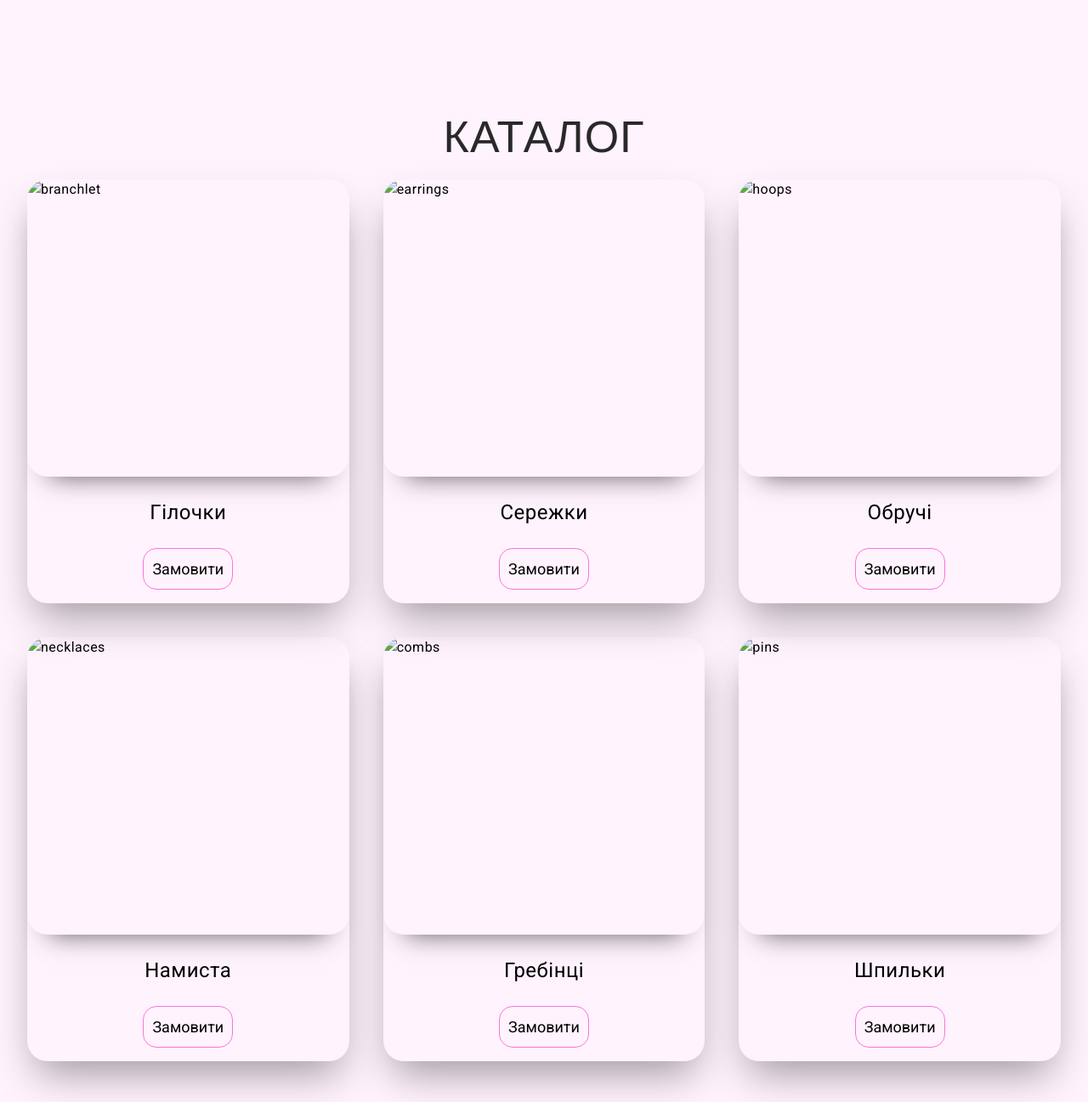
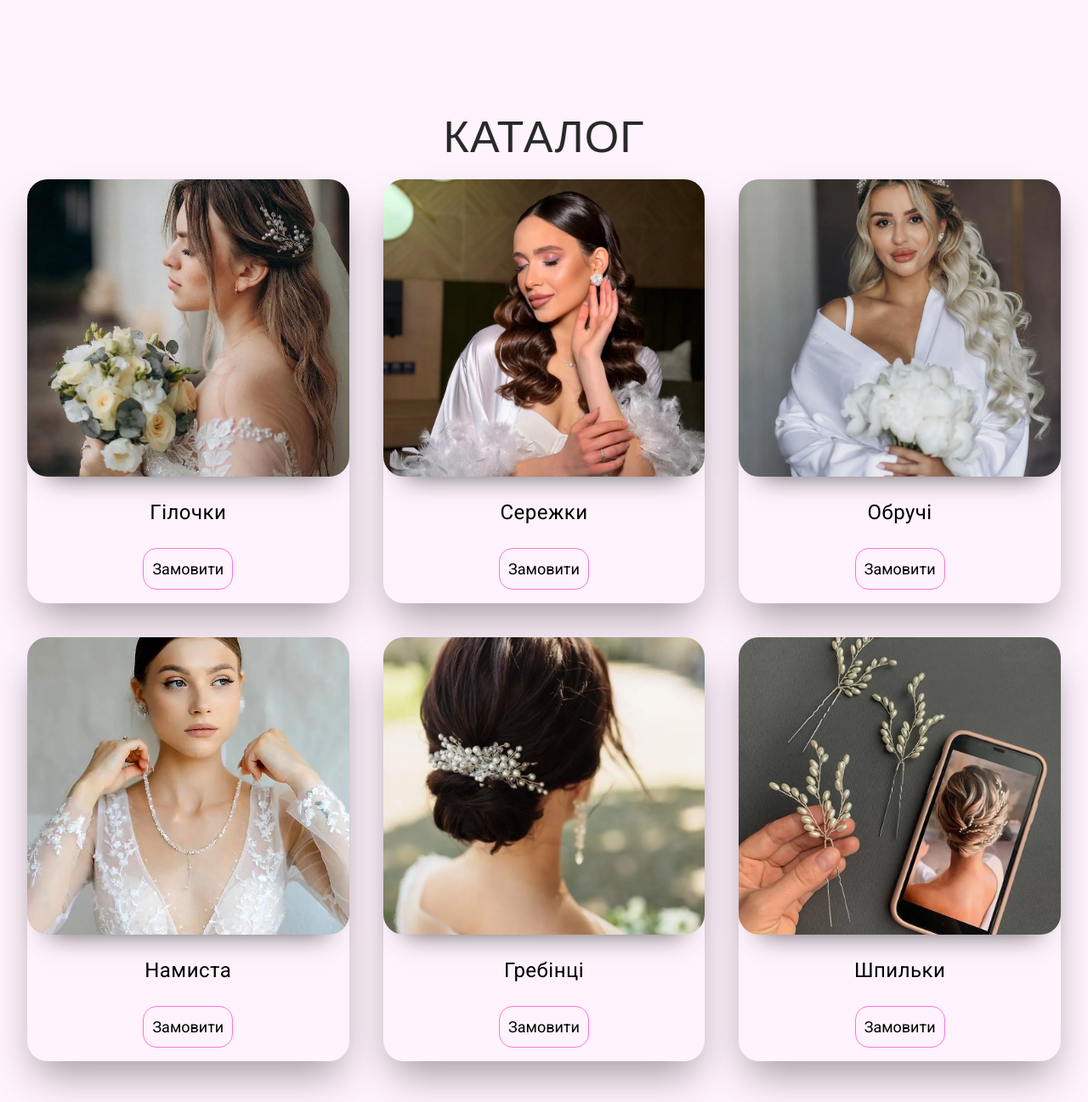
Before and after one commit to oleh63/romanenko-accessories, a plain HTML site: page index.html in a window 1280 px wide. Shown: the part 1083-2380 px from the top of the page at 85% size. Drawn offline with Linux system fonts and the light colour scheme.

Commit message:
Deploying to gh-pages from @ oleh63/romanenko-accessories@2229b8098675178eafcdd2ae0dcbbe01b1bbf0ca 🚀

```diff
--- a/index.html
+++ b/index.html
@@ -104,7 +104,7 @@
       <li class="item-catalog" data-type="branchlet">
         <img
           class="img-catalog"
-          src="/img/branchlet/branchlet-card.webp"
+          src="/romanenko-accessories/assets/branchlet-card-DGhxcBB5.webp"
           alt="branchlet"
         />
         <h3>Гілочки</h3>
@@ -113,33 +113,33 @@
       <li class="item-catalog" data-type="earrings">
         <img
           class="img-catalog"
-          src="/img/earrings/earrings-card.webp"
+          src="/romanenko-accessories/assets/earrings-card-CtZcwJgh.webp"
           alt="earrings"
         />
         <h3>Сережки</h3>
         <button class="btn-catalog" type="button">Замовити</button>
       </li>
       <li class="item-catalog" data-type="hoops">
-        <img class="img-catalog" src="/img/hoops/hoops-card.webp" alt="hoops" />
+        <img class="img-catalog" src="/romanenko-accessories/assets/hoops-card-CV-BZcTQ.webp" alt="hoops" />
         <h3>Обручі</h3>
         <button class="btn-catalog" type="button">Замовити</button>
       </li>
       <li class="item-catalog" data-type="necklaces">
         <img
           class="img-catalog"
-          src="/img/necklaces/necklaces-card.webp"
+          src="/romanenko-accessories/assets/necklaces-card-cSNjt49Z.webp"
           alt="necklaces"
         />
         <h3>Намиста</h3>
         <button class="btn-catalog" type="button">Замовити</button>
       </li>
       <li class="item-catalog" data-type="combs">
-        <img class="img-catalog" src="/img/combs/combs-card.webp" alt="combs" />
+        <img class="img-catalog" src="/romanenko-accessories/assets/combs-card-DSelfEOn.webp" alt="combs" />
         <h3>Гребінці</h3>
         <button class="btn-catalog" type="button">Замовити</button>
       </li>
       <li class="item-catalog" data-type="pins">
-        <img class="img-catalog" src="/img/pins/pins-card.webp" alt="pins" />
+        <img class="img-catalog" src="/romanenko-accessories/assets/pins-card-DDeBYHrq.webp" alt="pins" />
         <h3>Шпильки</h3>
         <button class="btn-catalog" type="button">Замовити</button>
       </li>
```
Also changed, not shown: index.js (+1 -1 lines), assets/branchlet-card-DGhxcBB5.webp (added), assets/combs-card-DSelfEOn.webp (added), assets/earrings-card-CtZcwJgh.webp (added), assets/hoops-card-CV-BZcTQ.webp (added), assets/necklaces-card-cSNjt49Z.webp (added), assets/pins-card-DDeBYHrq.webp (added), 1 other file.
